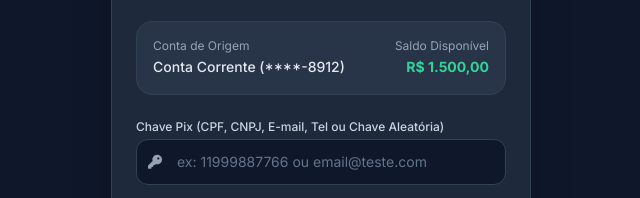
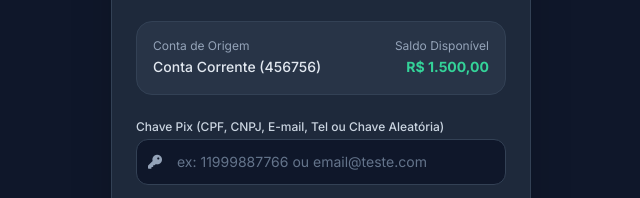
Before and after one commit to jsuporte035-source/Transfer-ncia-Pix-, a plain HTML site: page index.html in a window 1280 px wide. Shown: the part 230-428 px from the top of the page, 319-959 px from the left. Drawn offline with nearby package versions, Linux system fonts and the light colour scheme.

Commit message:
Update index.html

```diff
--- a/index.html
+++ b/index.html
@@ -50,7 +50,7 @@
                 <div class="bg-slate-700/50 p-4 rounded-2xl border border-slate-700 flex items-center justify-between">
                     <div>
                         <span class="text-xs text-slate-400 block">Conta de Origem</span>
-                        <span id="label-conta" class="font-medium text-slate-200 text-sm">Conta Corrente (****-8912)</span>
+                        <span id="label-conta" class="font-medium text-slate-200 text-sm">Conta Corrente (456756)</span>
                     </div>
                     <div class="text-right">
                         <span class="text-xs text-slate-400 block">Saldo Disponível</span>
```
